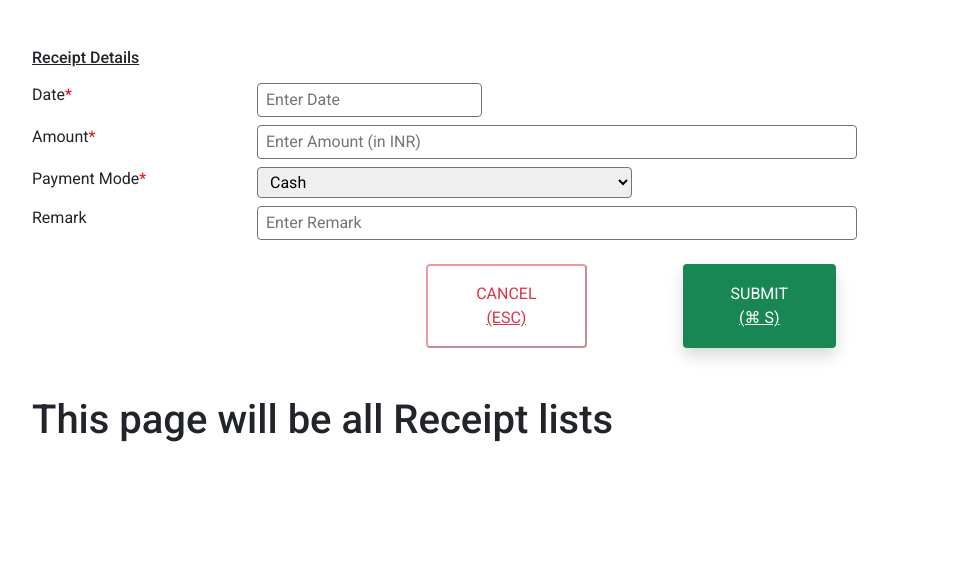
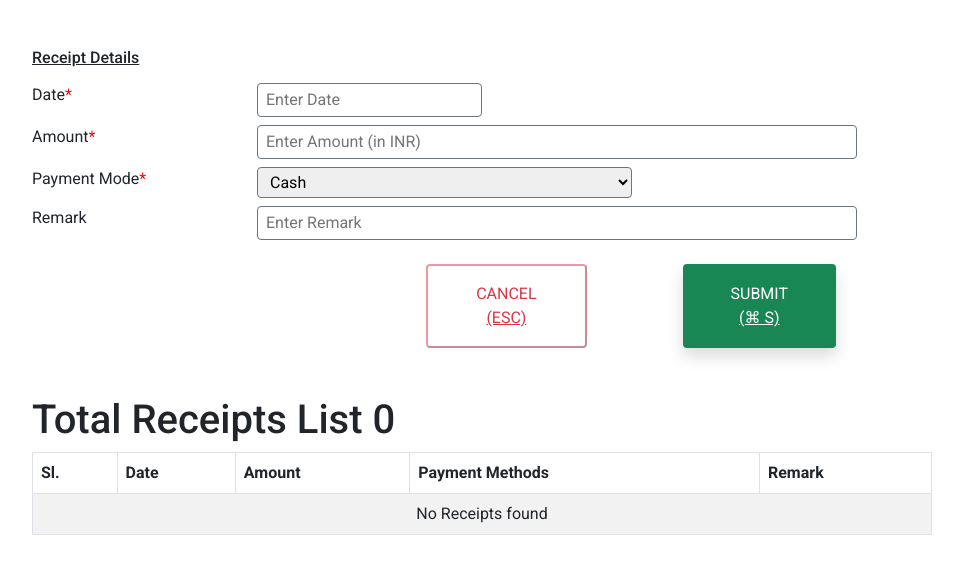
Before and after one commit to Shahrear-ahamed/onito-redux-todo-project, a React (Create React App) app: page / in a window 1280 px wide. Shown: the top 574 px of the page, without its empty margins (158-1121 px from the left). Built offline with nearby package versions, Linux system fonts and the light colour scheme.

Commit message:
show user input receipt data with some error handling

```diff
--- a/src/App.css
+++ b/src/App.css
@@ -1,5 +1,6 @@
 .home-div {
-  width: 900px;
+  max-width: 900px;
+  width: 90%;
 }
 
 
--- a/src/ListOfReceipt.js
+++ b/src/ListOfReceipt.js
@@ -1,9 +1,43 @@
 import React from "react";
+import { useSelector } from "react-redux";
+import Table from "react-bootstrap/Table";
 
 const ListOfReceipt = () => {
+  const { receipts } = useSelector((state) => state.receipts);
+  console.log(receipts);
   return (
     <div>
-      <h1>This page will be all Receipt lists </h1>
+      <h1>Total Receipts List {receipts.length} </h1>
+      <Table striped bordered hover>
+        <thead>
+          <tr>
+            <th>Sl.</th>
+            <th>Date</th>
+            <th>Amount</th>
+            <th>Payment Methods</th>
+            <th>Remark</th>
+          </tr>
+        </thead>
+        <tbody>
+          {receipts.length ? (
+            receipts.map((receipt, i) => (
+              <tr key={i}>
+                <td>{i + 1}</td>
+                <td>{receipt.date}</td>
+                <td>{receipt.amount}</td>
+                <td>{receipt.methods}</td>
+                <td>{receipt.remark}</td>
+              </tr>
+            ))
+          ) : (
+            <tr>
+              <td colSpan={5} className="text-center">
+                No Receipts found
+              </td>
+            </tr>
+          )}
+        </tbody>
+      </Table>
     </div>
   );
 };
```
